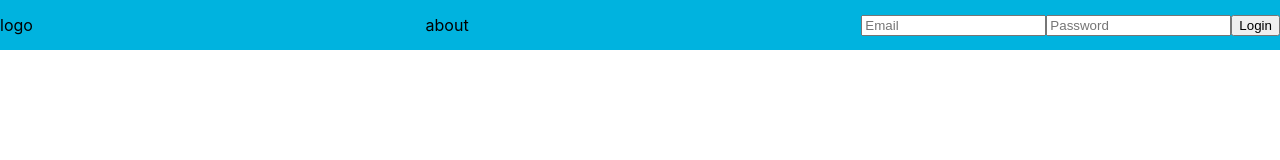
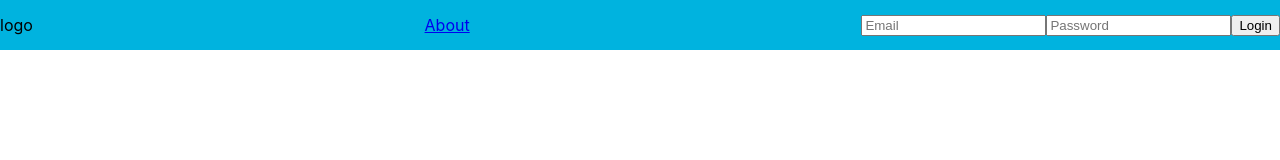
Before and after one commit to GregKezo/sales-farce, a React (Create React App) app: page /#/task in a window 1280 px wide. Before the commit this address led to /#/. Shown: the top 160 px of the page. Built offline with nearby package versions, Linux system fonts and the light colour scheme; what redux-promise-middleware would draw is missing.

Commit message:
here we are.

```diff
--- a/public/index.html
+++ b/public/index.html
@@ -24,7 +24,7 @@
       work correctly both with client-side routing and a non-root public URL.
       Learn how to configure a non-root public URL by running `npm run build`.
     -->
-    <title>React App</title>
+    <title>Sales Farce</title>
   </head>
   <body>
     <noscript>You need to enable JavaScript to run this app.</noscript>
--- /dev/null
+++ b/src/Components/About.js
@@ -0,0 +1,18 @@
+import React from 'react'
+
+
+
+const About = () => {
+  return(
+    <div className="about-page">
+      About stuff
+      <div>
+        import stripe here
+      </div>
+    </div>
+  )
+}
+
+
+
+export default About
--- a/src/Components/Header.js
+++ b/src/Components/Header.js
@@ -33,6 +33,7 @@ const Header = (props) => {
       .then( res => {
         console.log(res.data)
         props.logoutUser()
+        //todo: remove clients from state
       })
       .catch( err => console.log(err) )
       resetInputs()
@@ -49,11 +50,11 @@ const Header = (props) => {
         ? <>
             clients
             {/* tasks */}
-            analytics
-            profile
-            about
+            {/* analytics
+            profile */}
+            <Link to='/about'>About</Link>
           </>
-        : <>about</>}
+        : <><Link to='/about'>About</Link></>}
       </div>
       <div>
         {props.user.user.id
--- a/src/Components/containers/Dashboard.js
+++ b/src/Components/containers/Dashboard.js
@@ -1,17 +1,31 @@
-import React from 'react'
+import React, {useState, useEffect} from 'react'
 import Auth from '../Auth'
+import {Link, withRouter} from 'react-router-dom'
+import {connect} from 'react-redux'
 
-const Dashboard = () => {
+
+const Dashboard = (props) => {
+  const { user } = props.user
+  const { clients } = props.client
+
+
+
   return(
-    <div>
-      Dashboard
+    <div className="dashboard">
       <br/>
       <br/>
       <br/>
+      Dashboard
       {/* <Auth /> */}
 
     </div>
   )
 }
 
-export default Dashboard
+
+
+const mapStateToProps = reduxState => {
+  return reduxState
+}
+
+export default withRouter(connect(mapStateToProps, {})(Dashboard))
--- a/src/routes.js
+++ b/src/routes.js
@@ -6,6 +6,7 @@ import Client from './Components/Client'
 // import Portfolio from './Components/Portfolio'
 import Task from './Components/Task'
 import Dashboard from './Components/containers/Dashboard'
+import About from './Components/About'
 
 
 export default(
@@ -15,6 +16,7 @@ export default(
     <Route component={Client} path='/client' />
     {/* <Route component={Portfolio} path='/portfolio' /> */}
     <Route component={Task} path='/task' />
-    {/* <Route component={} path='/' /> */}
+    <Route component={About} path='/about' />
+
   </Switch>
 )
```
Also changed, not shown: src/Components/containers/ClientCard.js (+20 -0 lines), public/logo192.png (deleted), public/logo512.png (deleted).
